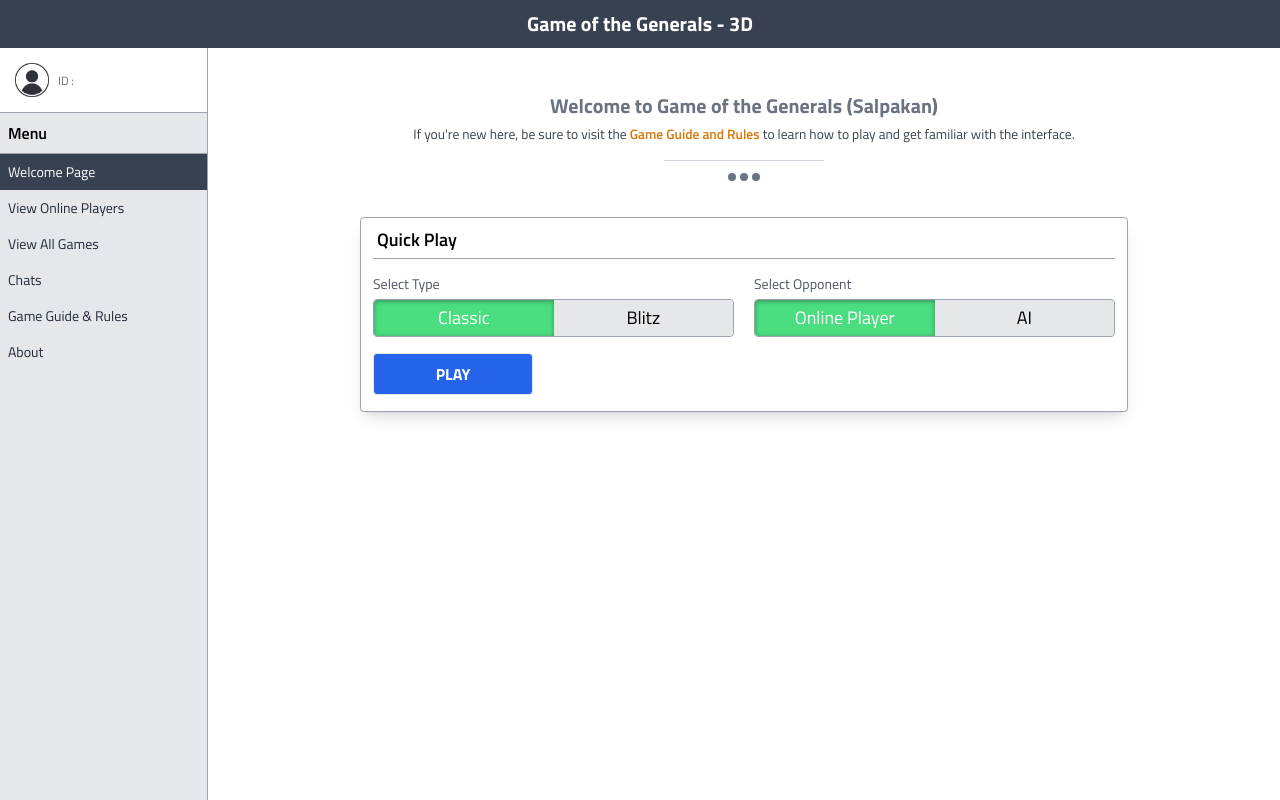
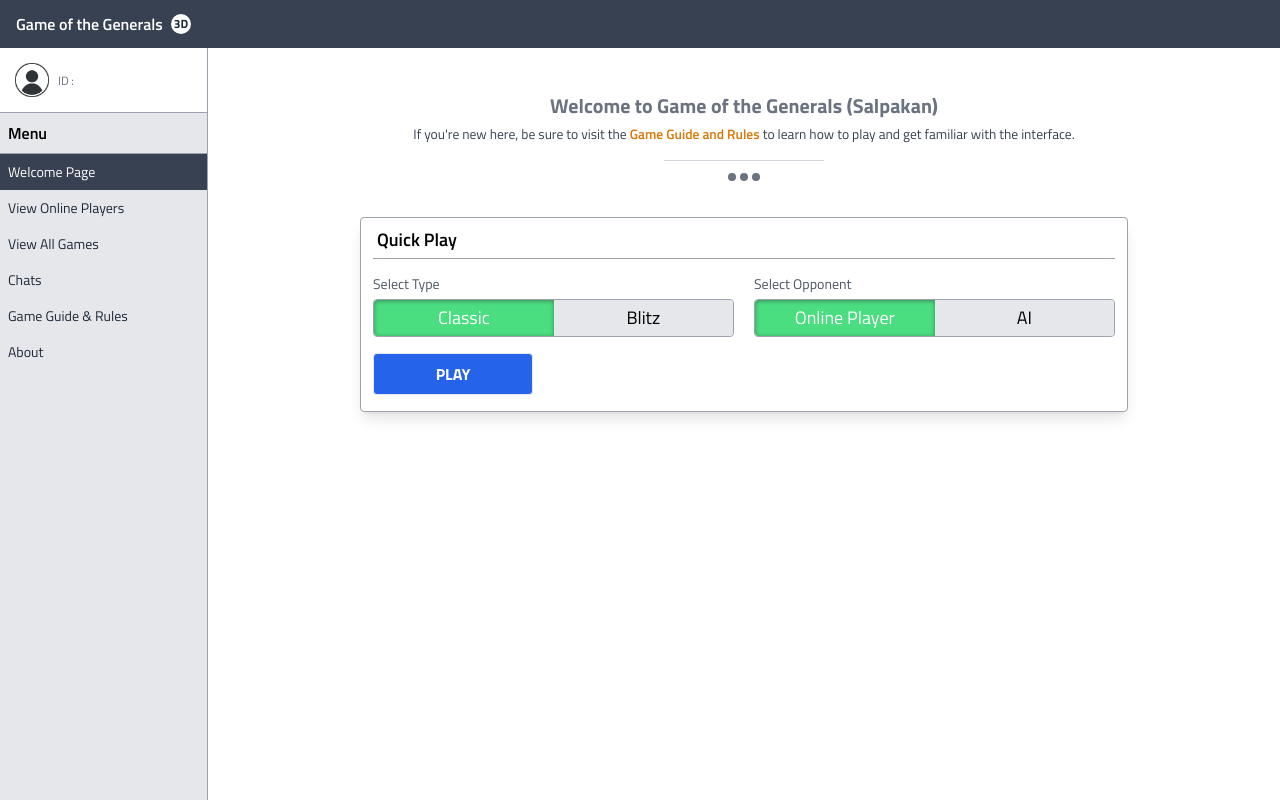
Before and after one commit to chalnicol/gog-react-threejs-2025, a React (Vite) app: page / in a window 1280 px wide. Both pictures are taken after a click on the button "ENTER". Built offline with nearby package versions, Linux system fonts and the light colour scheme; no server answers.

Commit message:
Change in design

```diff
--- a/src/App.jsx
+++ b/src/App.jsx
@@ -15,7 +15,15 @@ export default function App() {
 	return (
 		<div className="h-screen w-screen bg-gray-50">
 			{isMenuPageVisible ? (
-				<Suspense fallback={<div>Loading Main Page...</div>}>
+				<Suspense
+					fallback={
+						<div className="font-semibold h-screen w-screen flex items-center justify-center bg-gray-200">
+							<div className="px-5 py-2 border border-gray-500 shadow-lg rounded bg-gray-50">
+								Loading Main Page...
+							</div>
+						</div>
+					}
+				>
 					<MainPage playerName={username} />
 				</Suspense>
 			) : (
--- a/src/components/About.jsx
+++ b/src/components/About.jsx
@@ -11,7 +11,7 @@ const About = () => {
 					</h2>
 
 					<p>
-						Welcome to my Games of the Generals project—a modern
+						Welcome to my Game of the Generals project—a modern
 						reimagining of the classic Filipino strategy game! This app
 						merges the timeless tactical gameplay of the original with
 						cutting-edge technology to create an immersive, visually
@@ -29,7 +29,7 @@ const About = () => {
 						As the builder of this app, my goal is to preserve the spirit
 						of this beloved game while crafting a platform that’s
 						accessible and enjoyable for a modern audience. Although I am
-						not the creator of Games of the Generals, I am proud to
+						not the creator of Game of the Generals, I am proud to
 						contribute to its legacy by developing this digital version
 						for enthusiasts and newcomers alike.
 					</p>
@@ -59,7 +59,7 @@ const About = () => {
 						learning and my drive to create meaningful experiences through
 						software development. When I’m not coding, I’m exploring new
 						technologies, experimenting with creative projects, or diving
-						deep into strategy games like Games of the Generals.
+						deep into strategy games like Game of the Generals.
 					</p>
 					<p>
 						If you're interested in learning more about me or working with
--- a/src/components/GuideAndGameRules.jsx
+++ b/src/components/GuideAndGameRules.jsx
@@ -2,13 +2,21 @@ import React from "react";
 
 const GuideAndGameRules = () => {
 	return (
-		<div className="p-6 rounded-md max-w-6xl mx-auto bg-gray-100">
-			<h1 className="text-2xl font-bold mb-4 rounded py-2 bg-gray-700 text-white px-4">
+		<div className="rounded-md max-w-6xl mx-auto mt-4 px-4">
+			<h1 className="text-2xl font-bold py-2 border border-gray-400 px-6 py-3 shadow rounded">
 				Game Guide & Rules
 			</h1>
 
+			<div className="px-6 py-3 border border-gray-400 rounded text-sm my-3 shadow">
+				<p className="text-gray-700">
+					<span className="font-bold">Note : </span>The game does not save
+					any progress. Once the browser is closed, all progress is lost.
+					Players will need to start fresh each time they enter the game.
+				</p>
+			</div>
+
 			{/* Using the Interface Section */}
-			<section className="mb-6 px-3">
+			<section className="mb-6 px-8 pt-6 pb-10 border border-gray-400 rounded shadow">
 				<h2 className="text-xl font-semibold mb-2 underline">
 					Pre-Game Interface
 				</h2>
@@ -246,9 +254,8 @@ const GuideAndGameRules = () => {
 				</div>
 			</section>
 
-			<hr className="border-gray-500 shadow my-5" />
 			{/* In-Game Interface */}
-			<section className="mb-6 px-3">
+			<section className="mb-6 px-8 pt-6 pb-10 border border-gray-400 rounded shadow">
 				<h2 className="text-xl font-semibold mb-2 underline">
 					In-Game Interface
 				</h2>
@@ -305,9 +312,8 @@ const GuideAndGameRules = () => {
 				</ul>
 			</section>
 
-			<hr className="border-gray-500 shadow my-5" />
 			{/* Game Rules */}
-			<section className="mb-6 px-3">
+			<section className="mb-6 px-8 pt-6 pb-10 border border-gray-400 rounded shadow">
 				<h2 className="text-xl font-semibold mb-2 underline">Game Rules</h2>
 				<p className="text-gray-700 mb-4">
 					The game is turn-based, meaning players alternate taking turns to
@@ -388,16 +394,12 @@ const GuideAndGameRules = () => {
 				</ul>
 			</section>
 
-			<div className="p-3 border border-gray-500 rounded text-sm bg-gray-50 mb-8 mt-10">
-				<h5 className="font-semibold">Note:</h5>
-				<p className="text-gray-700">
-					The game does not save any progress. Once the browser is closed,
-					all progress is lost. Players will need to start fresh each time
-					they enter the game.
-				</p>
+			{/* <div className="text-center  mb-2">-- End --</div> */}
+			<div className="flex gap-x-1 justify-center my-6">
+				<div className="w-2 h-2 bg-gray-500 rounded-full"></div>
+				<div className="w-2 h-2 bg-gray-500 rounded-full"></div>
+				<div className="w-2 h-2 bg-gray-500 rounded-full"></div>
 			</div>
-
-			{/* <div className="text-center  mb-2">-- End --</div> */}
 		</div>
 	);
 };
--- a/src/components/MainPage.jsx
+++ b/src/components/MainPage.jsx
@@ -389,6 +389,12 @@ const MainPage = ({ playerName }) => {
 			<div className="fixed top-0 left-0 h-screen w-screen overflow-hidden">
 				<NavBar onMenuClick={handleMenuClick} />
 				<div className="h-[calc(100vh-3rem)] lg:flex relative">
+					{isSidebarOpen && (
+						<div
+							className="w-screen h-full absolute top-0 left-0 bg-gray-800 opacity-60"
+							onClick={() => setIsSidebarOpen((currValue) => !currValue)}
+						></div>
+					)}
 					{/* sidebar */}
 					<div
 						ref={sidebarRef}
--- a/src/components/NavBar.jsx
+++ b/src/components/NavBar.jsx
@@ -4,16 +4,19 @@ import { faBars } from "@fortawesome/free-solid-svg-icons";
 
 const NavBar = ({ onMenuClick }) => {
 	return (
-		<nav className="h-[3rem] bg-gray-700 text-white relative">
-			<h1 className="absolute left-0 top-0 w-full h-full text-xl font-bold bg-green flex justify-center items-center">
-				Game of the Generals - 3D
-			</h1>
+		<nav className="h-[3rem] bg-gray-700 text-white relative flex">
 			<button
-				className="space-y-1 px-3 w-12 h-full absolute top-0 left-0 lg:hidden hover:bg-gray-600"
+				className="space-y-1 px-3 w-12 h-full lg:hidden hover:bg-gray-600"
 				onClick={() => onMenuClick()}
 			>
 				<FontAwesomeIcon icon={faBars} className="text-white" />
 			</button>
+			<h1 className="h-full font-semibold bg-green flex items-center ms-1 lg:ms-4">
+				Game of the Generals{" "}
+				<span className="ms-2 rounded-full flex justify-center text-xs items-center text-gray-800 font-bold bg-white w-[20px] aspect-square leading-none">
+					3D
+				</span>
+			</h1>
 		</nav>
 	);
 };
```
